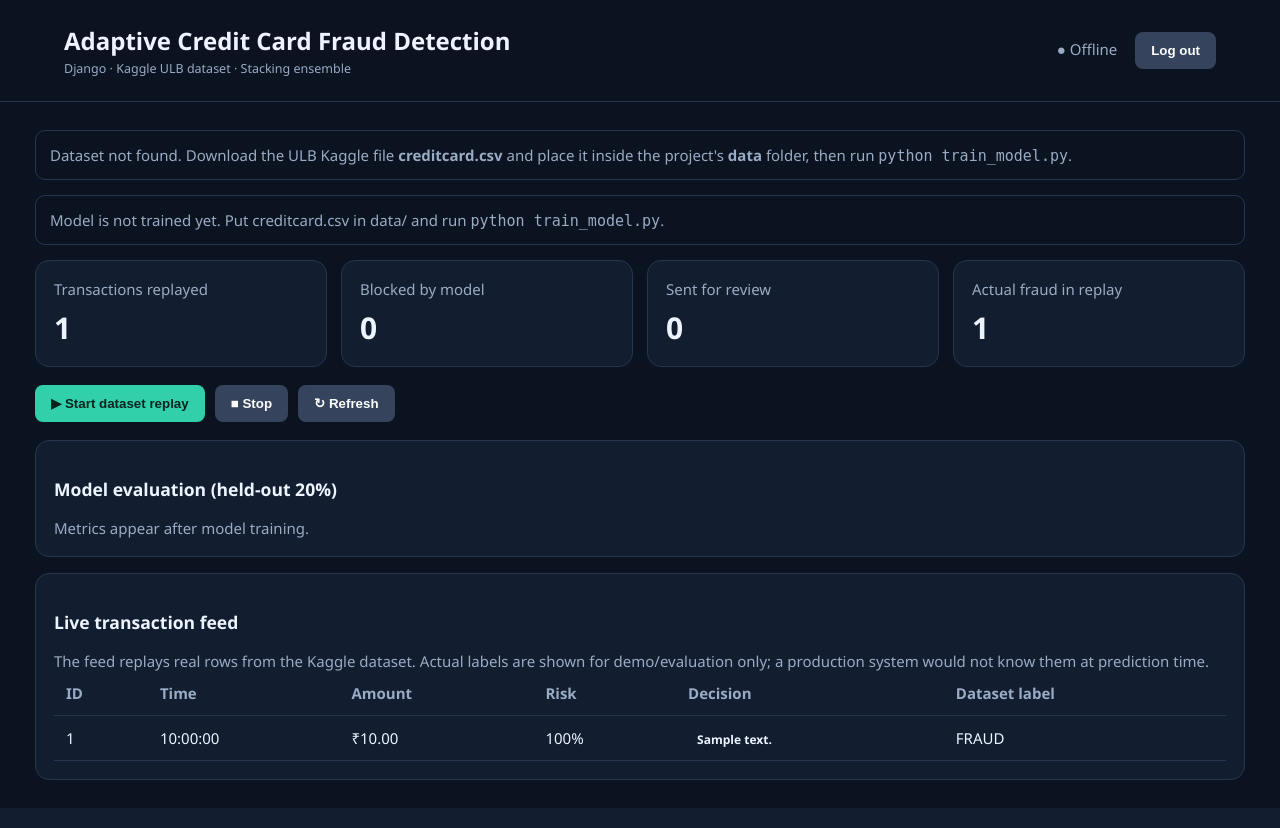
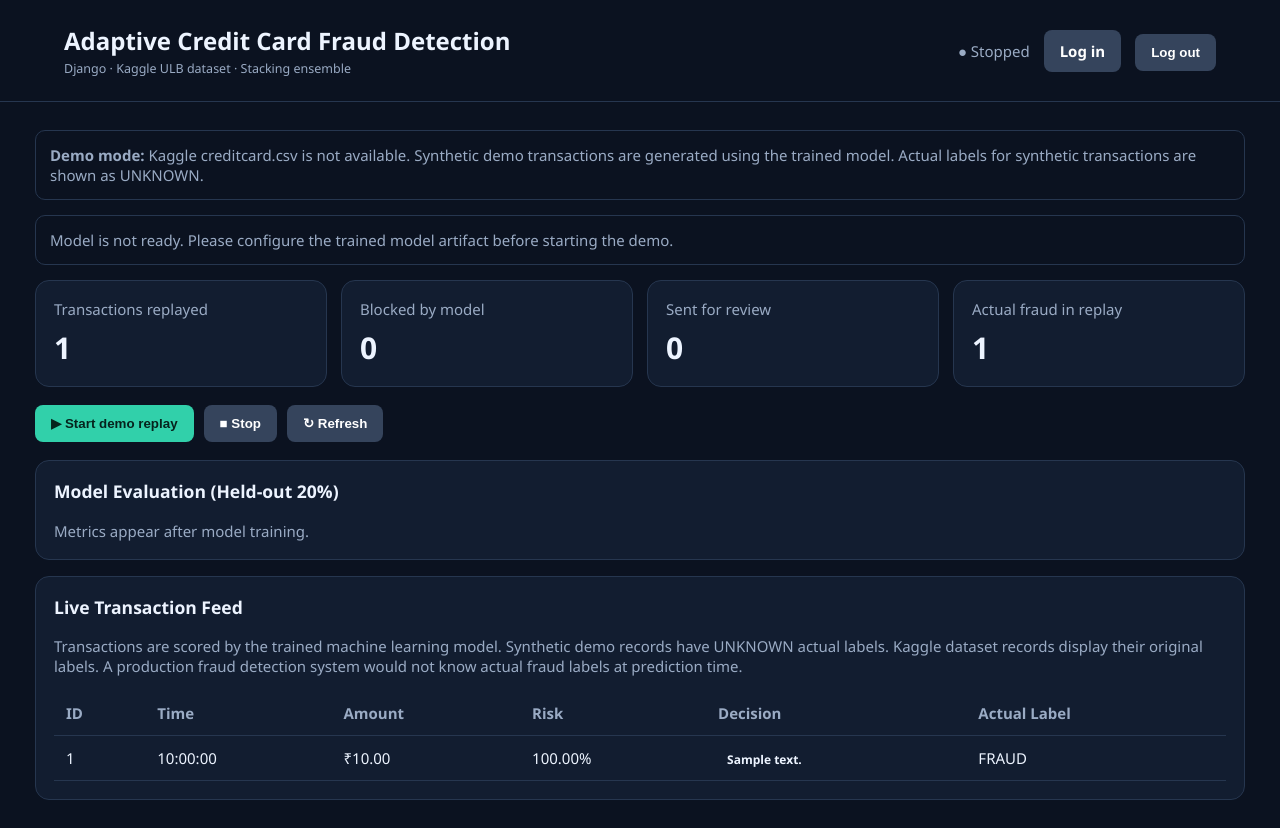
Before and after one commit to surendra-korigam/adaptive-credit-card-fraud-detection, a Django app: page / in a window 1280 px wide. Run offline with Django 5.2, Linux system fonts and the light colour scheme; tables that the repository leaves empty hold one stand-in row (values such as "Sample post").

Commit message:
Update dashboard.html

```diff
--- a/templates/monitor/dashboard.html
+++ b/templates/monitor/dashboard.html
@@ -1,51 +1,523 @@
-<!doctype html>
-<html lang="en"><head><meta charset="utf-8"><meta name="viewport" content="width=device-width, initial-scale=1">
-<title>Adaptive Fraud Detection | Django</title>
+
+<!DOCTYPE html>
+<html lang="en">
+<head>
+<meta charset="UTF-8">
+<meta name="viewport" content="width=device-width, initial-scale=1.0">
+
+<title>Adaptive Credit Card Fraud Detection</title>
+
 <style>
-:root{--bg:#0b1220;--panel:#121d30;--muted:#9aabc4;--line:#26364f;--text:#edf4ff;--green:#31d0aa;--red:#ff637d;--amber:#ffbd59}
-*{box-sizing:border-box}body{margin:0;background:var(--bg);color:var(--text);font:15px Segoe UI,Arial}
-header{padding:24px 5%;border-bottom:1px solid var(--line);display:flex;justify-content:space-between;align-items:center;flex-wrap:wrap}
-h1{margin:0;font-size:24px}small,.muted{color:var(--muted)}main{max-width:1250px;margin:28px auto;padding:0 20px}
-.grid{display:grid;grid-template-columns:repeat(auto-fit,minmax(180px,1fr));gap:14px}.card{background:var(--panel);border:1px solid var(--line);border-radius:14px;padding:18px}
-.value{font-size:30px;font-weight:700;margin-top:8px}.controls{display:flex;gap:10px;flex-wrap:wrap;margin:18px 0}
-button{border:0;border-radius:8px;padding:11px 16px;font-weight:700;cursor:pointer;background:var(--green);color:#06231d}button.stop{background:#35445c;color:white}
-table{width:100%;border-collapse:collapse;min-width:720px}th,td{text-align:left;padding:12px;border-bottom:1px solid var(--line)}th{color:var(--muted);font-weight:600}
-.tablewrap{overflow:auto}.pill{padding:5px 9px;border-radius:30px;font-size:12px;font-weight:700}.BLOCK{background:#542333;color:#ff9aab}.REVIEW{background:#4d3b1d;color:#ffd28a}.APPROVE{background:#164638;color:#8df0ce}
-.notice{padding:14px;border:1px solid var(--line);border-radius:10px;margin:15px 0;color:var(--muted)}.metrics{font-size:14px;line-height:1.9}
-</style></head><body>
-<header><div><h1>Adaptive Credit Card Fraud Detection</h1><small>Django · Kaggle ULB dataset · Stacking ensemble</small></div><div><span id="status" class="muted">● Offline</span> <form method="post" action="/accounts/logout/" style="display:inline;margin-left:14px">{% csrf_token %}<button class="stop" type="submit">Log out</button></form></div></header>
+:root {
+    --bg: #0b1220;
+    --panel: #121d30;
+    --muted: #9aabc4;
+    --line: #26364f;
+    --text: #edf4ff;
+    --green: #31d0aa;
+    --red: #ff637d;
+    --amber: #ffbd59;
+}
+
+* {
+    box-sizing: border-box;
+}
+
+body {
+    margin: 0;
+    background: var(--bg);
+    color: var(--text);
+    font: 15px Segoe UI, Arial, sans-serif;
+}
+
+header {
+    padding: 24px 5%;
+    border-bottom: 1px solid var(--line);
+    display: flex;
+    justify-content: space-between;
+    align-items: center;
+    flex-wrap: wrap;
+    gap: 15px;
+}
+
+h1 {
+    margin: 0;
+    font-size: 24px;
+}
+
+h3 {
+    margin-top: 0;
+}
+
+small,
+.muted {
+    color: var(--muted);
+}
+
+main {
+    max-width: 1250px;
+    margin: 28px auto;
+    padding: 0 20px;
+}
+
+.grid {
+    display: grid;
+    grid-template-columns: repeat(auto-fit, minmax(180px, 1fr));
+    gap: 14px;
+}
+
+.card {
+    background: var(--panel);
+    border: 1px solid var(--line);
+    border-radius: 14px;
+    padding: 18px;
+}
+
+.value {
+    font-size: 30px;
+    font-weight: 700;
+    margin-top: 8px;
+}
+
+.controls {
+    display: flex;
+    gap: 10px;
+    flex-wrap: wrap;
+    margin: 18px 0;
+}
+
+button {
+    border: 0;
+    border-radius: 8px;
+    padding: 11px 16px;
+    font-weight: 700;
+    cursor: pointer;
+    background: var(--green);
+    color: #06231d;
+}
+
+button.stop {
+    background: #35445c;
+    color: white;
+}
+
+button:hover,
+.login-link:hover {
+    opacity: 0.85;
+}
+
+.login-link {
+    display: inline-block;
+    margin-left: 10px;
+    padding: 11px 16px;
+    border-radius: 8px;
+    background: #35445c;
+    color: white;
+    text-decoration: none;
+    font-weight: 700;
+}
+
+.login-link:hover {
+    background: #465a78;
+}
+
+table {
+    width: 100%;
+    border-collapse: collapse;
+    min-width: 720px;
+}
+
+th,
+td {
+    text-align: left;
+    padding: 12px;
+    border-bottom: 1px solid var(--line);
+}
+
+th {
+    color: var(--muted);
+    font-weight: 600;
+}
+
+.tablewrap {
+    overflow-x: auto;
+}
+
+.pill {
+    padding: 5px 9px;
+    border-radius: 30px;
+    font-size: 12px;
+    font-weight: 700;
+}
+
+.BLOCK {
+    background: #542333;
+    color: #ff9aab;
+}
+
+.REVIEW {
+    background: #4d3b1d;
+    color: #ffd28a;
+}
+
+.APPROVE {
+    background: #164638;
+    color: #8df0ce;
+}
+
+.notice {
+    padding: 14px;
+    border: 1px solid var(--line);
+    border-radius: 10px;
+    margin: 15px 0;
+    color: var(--muted);
+}
+
+.metrics {
+    font-size: 14px;
+    line-height: 1.9;
+}
+
+@media (max-width: 600px) {
+    header {
+        padding: 18px 5%;
+    }
+
+    h1 {
+        font-size: 20px;
+    }
+}
+</style>
+</head>
+
+<body>
+
+<header>
+
+    <div>
+        <h1>Adaptive Credit Card Fraud Detection</h1>
+        <small>
+            Django · Kaggle ULB dataset · Stacking ensemble
+        </small>
+    </div>
+
+    <div>
+
+        <span id="status" class="muted">● Offline</span>
+
+        <a href="/accounts/login/" class="login-link">
+            Log in
+        </a>
+
+        <form method="post"
+              action="/accounts/logout/"
+              style="display:inline; margin-left:10px">
+
+            {% csrf_token %}
+
+            <button class="stop" type="submit">
+                Log out
+            </button>
+
+        </form>
+
+    </div>
+
+</header>
+
 <main>
-{% csrf_token %}
-{% if not dataset_exists %}<div class="notice">Dataset not found. Download the ULB Kaggle file <b>creditcard.csv</b> and place it inside the project's <b>data</b> folder, then run <code>python train_model.py</code>.</div>{% endif %}
-{% if not model_ready %}<div class="notice">Model is not trained yet. Put creditcard.csv in data/ and run <code>python train_model.py</code>.</div>{% endif %}
-<div class="grid">
-<div class="card"><div class="muted">Transactions replayed</div><div class="value" id="total">0</div></div>
-<div class="card"><div class="muted">Blocked by model</div><div class="value" id="blocked">0</div></div>
-<div class="card"><div class="muted">Sent for review</div><div class="value" id="review">0</div></div>
-<div class="card"><div class="muted">Actual fraud in replay</div><div class="value" id="fraud">0</div></div>
-</div>
-<div class="controls"><button onclick="control('/api/stream/start/')">▶ Start dataset replay</button><button class="stop" onclick="control('/api/stream/stop/')">■ Stop</button><button class="stop" onclick="loadAll()">↻ Refresh</button></div>
-<div class="card" style="margin-bottom:16px"><h3>Model evaluation (held-out 20%)</h3>
-{% if metrics %}<div class="metrics">Rows: {{metrics.rows}} · Train: {{metrics.train_rows}} · Test: {{metrics.test_rows}} · Fraud rows: {{metrics.fraud_rows}}<br>
-Accuracy: {{metrics.accuracy|floatformat:4}} · Precision: {{metrics.precision|floatformat:4}} · Recall: {{metrics.recall|floatformat:4}} · F1: {{metrics.f1|floatformat:4}} · PR-AUC: {{metrics.pr_auc|floatformat:4}}<br>Confusion matrix: {{metrics.confusion_matrix}}</div>{% else %}<div class="muted">Metrics appear after model training.</div>{% endif %}</div>
-<div class="card"><h3>Live transaction feed</h3><div class="muted">The feed replays real rows from the Kaggle dataset. Actual labels are shown for demo/evaluation only; a production system would not know them at prediction time.</div>
-<div class="tablewrap"><table><thead><tr><th>ID</th><th>Time</th><th>Amount</th><th>Risk</th><th>Decision</th><th>Dataset label</th></tr></thead><tbody id="rows"><tr><td colspan="6">No transactions yet. Start dataset replay.</td></tr></tbody></table></div></div>
+
+    {% csrf_token %}
+
+    {% if not dataset_exists %}
+
+    <div class="notice">
+        <strong>Demo mode:</strong>
+        Kaggle creditcard.csv is not available.
+        Synthetic demo transactions are generated using the trained
+        model. Actual labels for synthetic transactions are shown
+        as UNKNOWN.
+    </div>
+
+    {% endif %}
+
+    {% if not model_ready %}
+
+    <div class="notice">
+        Model is not ready. Please configure the trained model
+        artifact before starting the demo.
+    </div>
+
+    {% endif %}
+
+
+    <!-- Transaction statistics -->
+
+    <div class="grid">
+
+        <div class="card">
+            <div class="muted">Transactions replayed</div>
+            <div class="value" id="total">0</div>
+        </div>
+
+        <div class="card">
+            <div class="muted">Blocked by model</div>
+            <div class="value" id="blocked">0</div>
+        </div>
+
+        <div class="card">
+            <div class="muted">Sent for review</div>
+            <div class="value" id="review">0</div>
+        </div>
+
+        <div class="card">
+            <div class="muted">Actual fraud in replay</div>
+            <div class="value" id="fraud">0</div>
+        </div>
+
+    </div>
+
+
+    <!-- Replay controls -->
+
+    <div class="controls">
+
+        <button onclick="control('/api/stream/start/')">
+            ▶ Start demo replay
+        </button>
+
+        <button class="stop"
+                onclick="control('/api/stream/stop/')">
+            ■ Stop
+        </button>
+
+        <button class="stop" onclick="loadAll()">
+            ↻ Refresh
+        </button>
+
+    </div>
+
+
+    <!-- Model evaluation -->
+
+    <div class="card" style="margin-bottom:16px">
+
+        <h3>Model Evaluation (Held-out 20%)</h3>
+
+        {% if metrics %}
+
+        <div class="metrics">
+
+            Rows: {{ metrics.rows }}
+            · Train: {{ metrics.train_rows }}
+            · Test: {{ metrics.test_rows }}
+            · Fraud rows: {{ metrics.fraud_rows }}
+
+            <br>
+
+            Accuracy: {{ metrics.accuracy|floatformat:4 }}
+            · Precision: {{ metrics.precision|floatformat:4 }}
+            · Recall: {{ metrics.recall|floatformat:4 }}
+            · F1: {{ metrics.f1|floatformat:4 }}
+            · PR-AUC: {{ metrics.pr_auc|floatformat:4 }}
+
+            <br>
+
+            Confusion matrix: {{ metrics.confusion_matrix }}
+
+        </div>
+
+        {% else %}
+
+        <div class="muted">
+            Metrics appear after model training.
+        </div>
+
+        {% endif %}
+
+    </div>
+
+
+    <!-- Live transaction feed -->
+
+    <div class="card">
+
+        <h3>Live Transaction Feed</h3>
+
+        <div class="muted" style="margin-bottom:15px">
+
+            Transactions are scored by the trained machine learning
+            model. Synthetic demo records have UNKNOWN actual labels.
+            Kaggle dataset records display their original labels.
+
+            A production fraud detection system would not know actual
+            fraud labels at prediction time.
+
+        </div>
+
+        <div class="tablewrap">
+
+            <table>
+
+                <thead>
+
+                    <tr>
+                        <th>ID</th>
+                        <th>Time</th>
+                        <th>Amount</th>
+                        <th>Risk</th>
+                        <th>Decision</th>
+                        <th>Actual Label</th>
+                    </tr>
+
+                </thead>
+
+                <tbody id="rows">
+
+                    <tr>
+                        <td colspan="6">
+                            No transactions yet. Start demo replay.
+                        </td>
+                    </tr>
+
+                </tbody>
+
+            </table>
+
+        </div>
+
+    </div>
+
 </main>
+
+
 <script>
-async function control(url){
- try{
-  const token=document.querySelector('[name=csrfmiddlewaretoken]').value;
-  const response=await fetch(url,{method:'POST',headers:{'X-CSRFToken':token}});
-  if(!response.ok){const message=await response.text();throw new Error(`HTTP ${response.status}: ${message}`)}
-  await loadAll();
- }catch(e){console.error('Replay control failed:',e);document.getElementById('status').textContent='● Error starting replay';alert('Could not start/stop replay. Check the Django terminal for details. '+e.message)}
+
+async function control(url) {
+
+    try {
+
+        const token = document.querySelector(
+            '[name=csrfmiddlewaretoken]'
+        ).value;
+
+        const response = await fetch(url, {
+            method: 'POST',
+            headers: {
+                'X-CSRFToken': token
+            }
+        });
+
+        if (!response.ok) {
+            throw new Error('HTTP ' + response.status);
+        }
+
+        await loadAll();
+
+    } catch (error) {
+
+        console.error('Replay control failed:', error);
+
+        document.getElementById('status').textContent =
+            '● Replay error';
+
+        alert(
+            'Could not start or stop replay. ' + error.message
+        );
+
+    }
+
 }
-async function loadAll(){
- try{
- let s=await (await fetch('/api/stats/')).json();total.textContent=s.total;blocked.textContent=s.blocked;review.textContent=s.review;fraud.textContent=s.actual_fraud;status.textContent=s.streaming?'● Replaying dataset':'● Stopped';
- let d=await (await fetch('/api/transactions/')).json();
- rows.innerHTML=d.transactions.map(t=>`<tr><td>${t.id}</td><td>${t.time}</td><td>₹${t.amount.toFixed(2)}</td><td>${t.risk}%</td><td><span class="pill ${t.decision}">${t.decision}</span></td><td>${t.actual}</td></tr>`).join('')||'<tr><td colspan="6">No transactions yet</td></tr>';
- }catch(e){status.textContent='● Server unavailable'}
+
+
+async function loadAll() {
+
+    try {
+
+        const statsResponse = await fetch('/api/stats/');
+
+        if (!statsResponse.ok) {
+            throw new Error('Statistics request failed');
+        }
+
+        const s = await statsResponse.json();
+
+        document.getElementById('total').textContent = s.total;
+
+        document.getElementById('blocked').textContent =
+            s.blocked;
+
+        document.getElementById('review').textContent =
+            s.review;
+
+        document.getElementById('fraud').textContent =
+            s.actual_fraud;
+
+        document.getElementById('status').textContent =
+            s.streaming
+                ? '● Replaying demo'
+                : '● Stopped';
+
+
+        const transactionResponse = await fetch(
+            '/api/transactions/'
+        );
+
+        if (!transactionResponse.ok) {
+            throw new Error('Transaction request failed');
+        }
+
+        const d = await transactionResponse.json();
+
+        const rows = document.getElementById('rows');
+
+        rows.innerHTML = d.transactions.map(t => `
+
+            <tr>
+
+                <td>${t.id}</td>
+
+                <td>${t.time}</td>
+
+                <td>₹${Number(t.amount).toFixed(2)}</td>
+
+                <td>${Number(t.risk).toFixed(2)}%</td>
+
+                <td>
+                    <span class="pill ${t.decision}">
+                        ${t.decision}
+                    </span>
+                </td>
+
+                <td>${t.actual}</td>
+
+            </tr>
+
+        `).join('') ||
+
+        '<tr><td colspan="6">No transactions yet</td></tr>';
+
+    } catch (error) {
+
+        console.error('Dashboard update failed:', error);
+
+        document.getElementById('status').textContent =
+            '● Server unavailable';
+
+    }
+
 }
-document.addEventListener('DOMContentLoaded',()=>{loadAll();setInterval(loadAll,2000)});
-</script></body></html>
+
+
+document.addEventListener('DOMContentLoaded', function () {
+
+    loadAll();
+
+    setInterval(loadAll, 2000);
+
+});
+
+</script>
+
+</body>
+</html>
```
